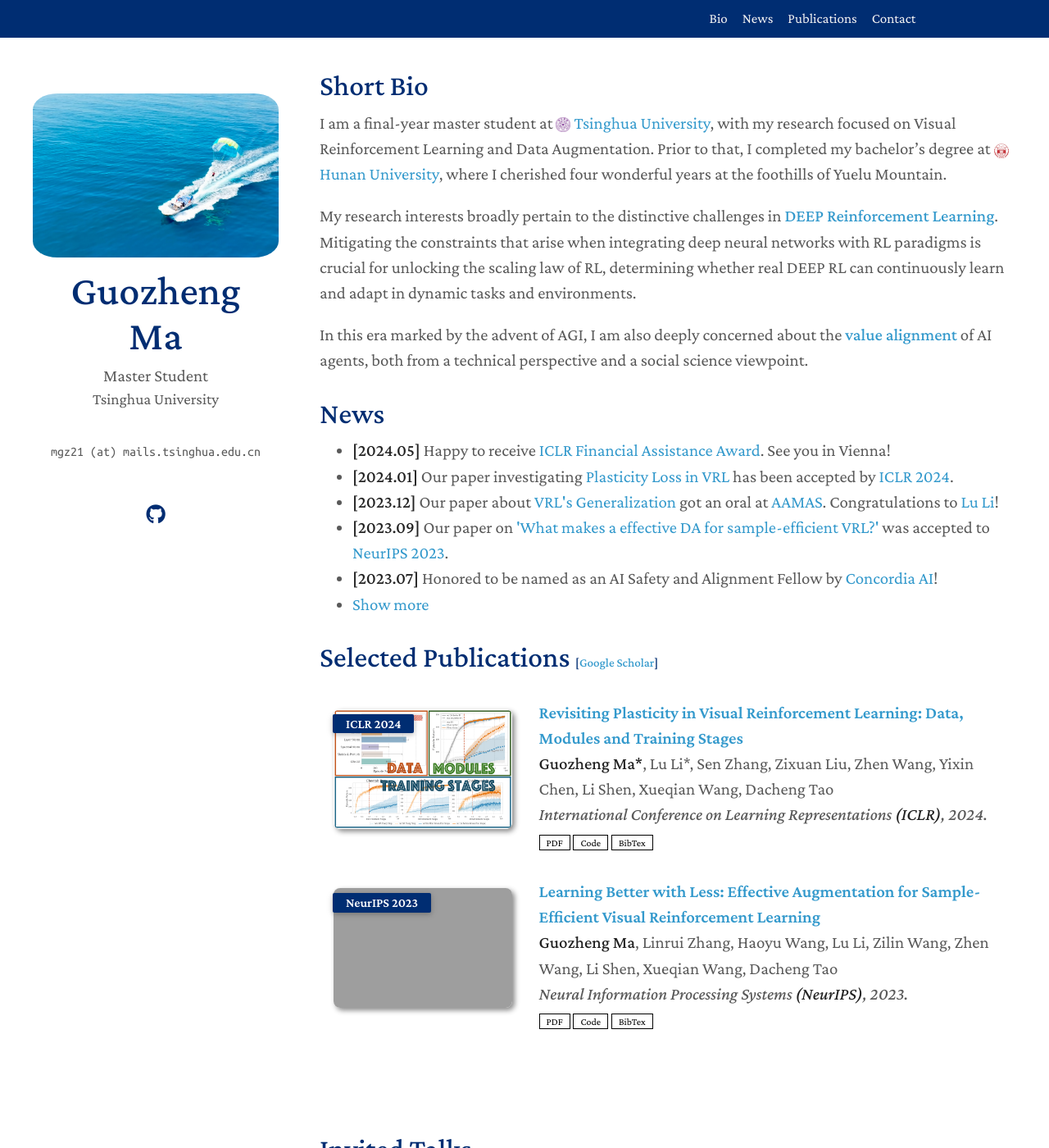
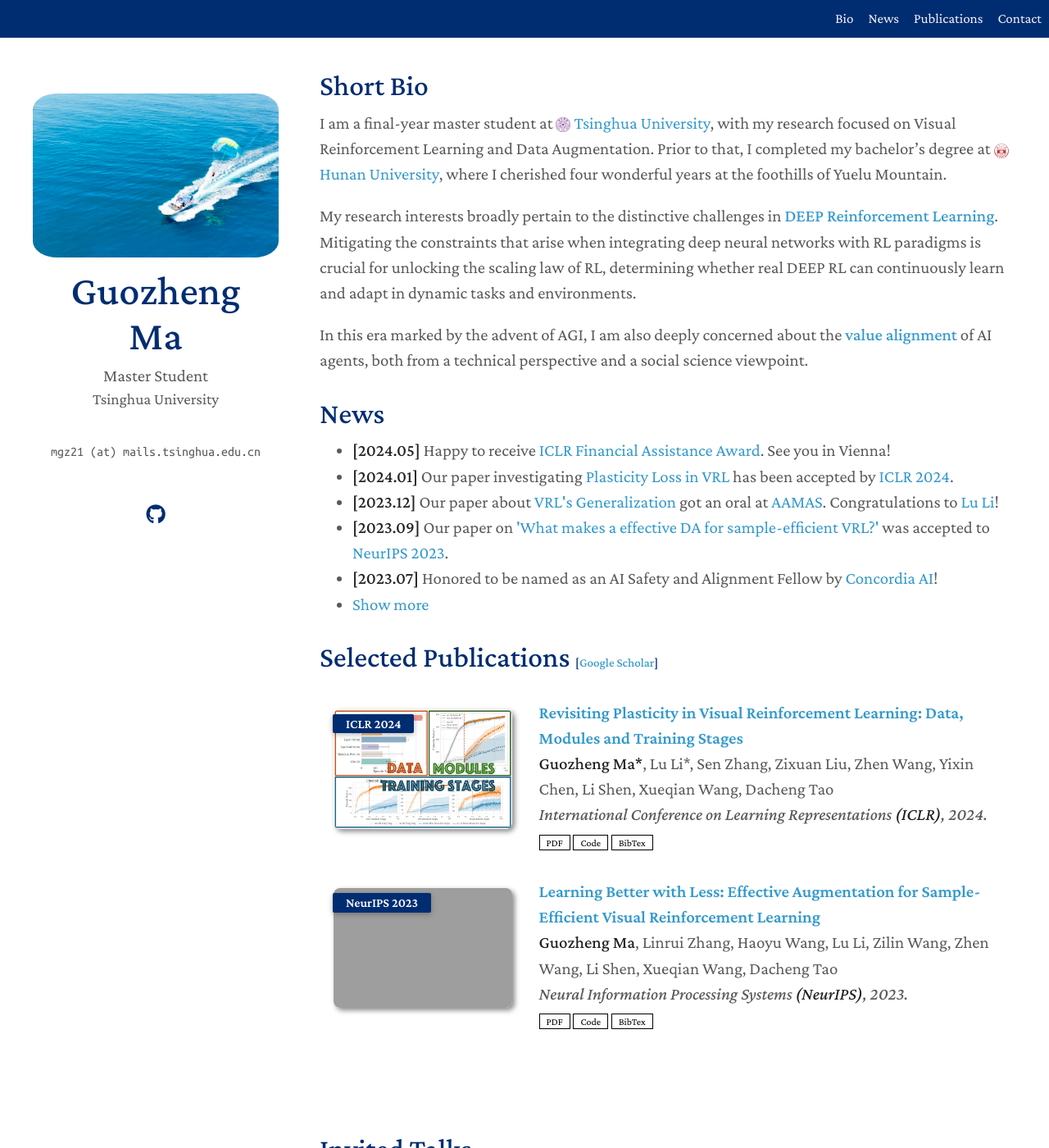
Before and after one commit to Guozheng-Ma/guozheng-ma.github.io, a Jekyll site: the page built from index.md, in a window 1280 px wide and 1400 px high. Shown: the whole window at 82% size. Built offline with Jekyll 4.4.1, drawn with Linux system fonts in a browser that asks for light colours; a style sheet for code colours, icons or effects is not loaded; grey boxes are pictures that could not be loaded.

Commit message:
Update nav.css

```diff
--- a/assets/css/nav.css
+++ b/assets/css/nav.css
@@ -69,7 +69,7 @@
         margin-left:6%;
       }
     .topnav a.right {
-        margin-right:6%;
+        margin-right:0%;
       }
 
    }
@@ -80,7 +80,7 @@
         margin-left:12%;
       }
     .topnav a.right {
-        margin-right:12%;
+        margin-right:0%;
       }
 
       }
@@ -92,7 +92,7 @@
         margin-left:16%;
       }
     .topnav a.right {
-        margin-right:16%;
+        margin-right:0%;
       }
 
    }
@@ -103,7 +103,7 @@
         margin-left:19%;
       }
     .topnav a.right {
-        margin-right:19%;
+        margin-right:0%;
       }
 
    }
@@ -114,7 +114,7 @@
         margin-left:18%;
       }
     .topnav a.right {
-        margin-right:18%;
+        margin-right:0%;
       }
 
    }
```
